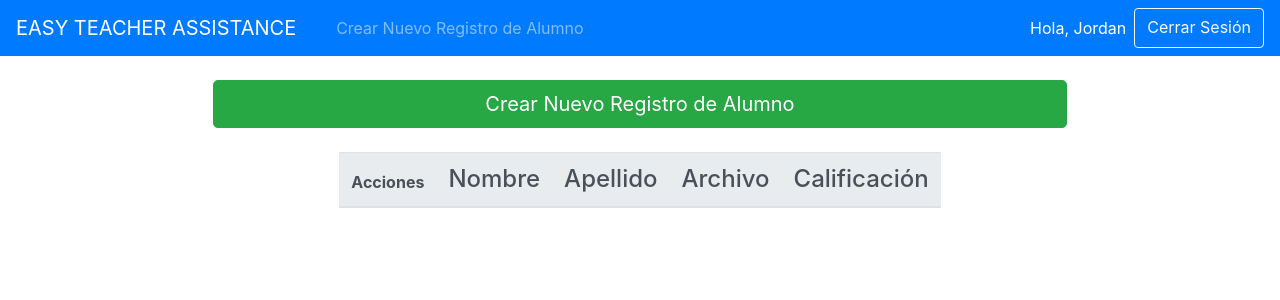
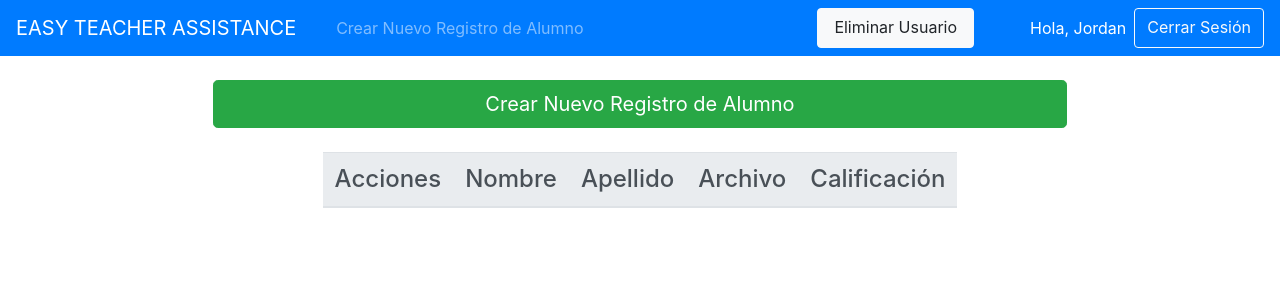
Before and after one commit to jrdnbrj/Easy_Teacher_Assistance, a Django app: page / in a window 1280 px wide. Shown: the top 300 px of the page. Run offline with Django 3.2, Linux system fonts and the light colour scheme; a user stored in the database is signed in; data comes from the database, SQL or seed files in the repository; both versions use the stored data as it was after the commit; data that the repository does not hold is empty; some libraries are stand-ins or nearby versions.

Commit message:
Eliminar Usuario Completo

```diff
--- a/ETA_App/admin.py
+++ b/ETA_App/admin.py
@@ -1,5 +1,6 @@
 from django.contrib import admin
-from .models import Alumno
+from .models import Alumno, Usuario
 
 # Register your models here.
 admin.site.register(Alumno)
+admin.site.register(Usuario)
--- a/ETA_App/urls.py
+++ b/ETA_App/urls.py
@@ -10,4 +10,5 @@ urlpatterns = [
     path('login', iniciar_sesion, name='iniciar_sesion'),
     path('logout', cerrar_sesion, name='cerrar_sesion'),
     path('register', registrar_usuario, name='registrar_usuario'),
+    path('eliminar_usuario', eliminar_usuario, name='eliminar_usuario')
 ]
--- a/ETA_App/views.py
+++ b/ETA_App/views.py
@@ -1,12 +1,11 @@
 from django.shortcuts import render, redirect
-from .models import Alumno
-from .forms import AlumnoForm
+from .models import Alumno, Usuario
+from .forms import AlumnoForm, UsuarioForm
 from django.http import HttpResponse
 from django.contrib import messages
 from django.contrib.auth import authenticate, login, logout
 from django.contrib.auth.models import User
 from django.contrib.auth.decorators import login_required
-
 
 # Create your views here.
 
@@ -23,6 +22,11 @@ def index(request):
 
 def registrar_usuario(request):
     if request.method == 'POST':
+        usuario = UsuarioForm(request.POST)
+        if usuario.is_valid():
+            usuario.save()
+        else:
+            print('---------------User Error-------------')
         email = request.POST['mail']
         username = request.POST['username']
         password = request.POST['password']
@@ -31,16 +35,26 @@ def registrar_usuario(request):
             user = User.objects.create_user(username, email, password)
             if user is None:
                 messages.error(request, 'Error al registrar usuario')
-            usuario = AlumnoForm(request.POST)
-            if usuario.is_valid():
-                usuario.save()
         else:
             messages.error(request, 'Las contraseñas no coinciden')
     return redirect('index')
 
+def eliminar_usuario(request):
+    try:
+        user = User.objects.get(username = request.user.username)
+        user.delete()
+    except:
+        print('-----------Delete User Error-----------')
+    return redirect('index')
+
 def iniciar_sesion(request):
     if request.method == 'POST':
-        username = request.POST['username']
+        usuario = UsuarioForm(request.POST)
+        if usuario.is_valid():
+            usuario.save()
+        else:
+            print('---------------User Error--------------')
+        username = request.POST['mail']
         password = request.POST['password']
         user = authenticate(request, username = username, password = password)
         if user is not None:
--- a/templates/index.html
+++ b/templates/index.html
@@ -11,7 +11,7 @@
     <table class="table table-hover table-responsive">
       <thead class="thead-light">
         <tr>
-          <th>Acciones</th>
+          <th class="h4 text-center">Acciones</th>
           <th scope="col" class="h4 text-center">Nombre</th>
           <th scope="col" class="h4 text-center">Apellido</th>
           <th scope="col" class="h4 text-center">Archivo</th>
--- a/templates/navbar.html
+++ b/templates/navbar.html
@@ -12,7 +12,13 @@
       <ul class="navbar-nav dropdown ml-auto">
 
         {% if user.is_authenticated %}
-
+            <a href="" class="btn btn-light mr-5 px-3 col" data-toggle="dropdown">Eliminar Usuario</a>
+            <div class="dropdown-menu">
+                <form class="form container-fluid" method="POST" action="{% url 'eliminar_usuario' %}">
+                    {% csrf_token %}
+                    <button type="submit" class="btn btn-sm btn-danger col">Eliminar</button>
+                </form>
+            </div>
           <li class="nav-item active text-center"><a class="nav-link">Hola, {{ user.username | title }}</a></li>
           <a class="btn btn-outline-light" href="{% url 'cerrar_sesion' %}">Cerrar Sesión</a>
 
@@ -32,7 +38,7 @@
               {% else %}
                 <br>
               {% endif %}
-              <div class="form-group"><input class="form-control" name="username" type="text" placeholder="Usuario" required></div>
+              <div class="form-group"><input class="form-control" name="mail" type="text" placeholder="Usuario" required></div>
               <div class="form-group"><input class="form-control" name="password" type="password" placeholder="Contraseña" required></div>
               <button type="submit" class="btn btn-outline-success btn-block">Iniciar Sesión</button>
               <hr>
```
Also changed, not shown: ETA_App/forms.py (+6 -1 lines), ETA_App/models.py (+8 -0 lines), ETA_App/migrations/0005_auto_20200530_0847.py (added), ETA_App/migrations/0006_auto_20200530_0848.py (added), ETA_App/migrations/0007_auto_20200530_0853.py (added), db.sqlite3.
